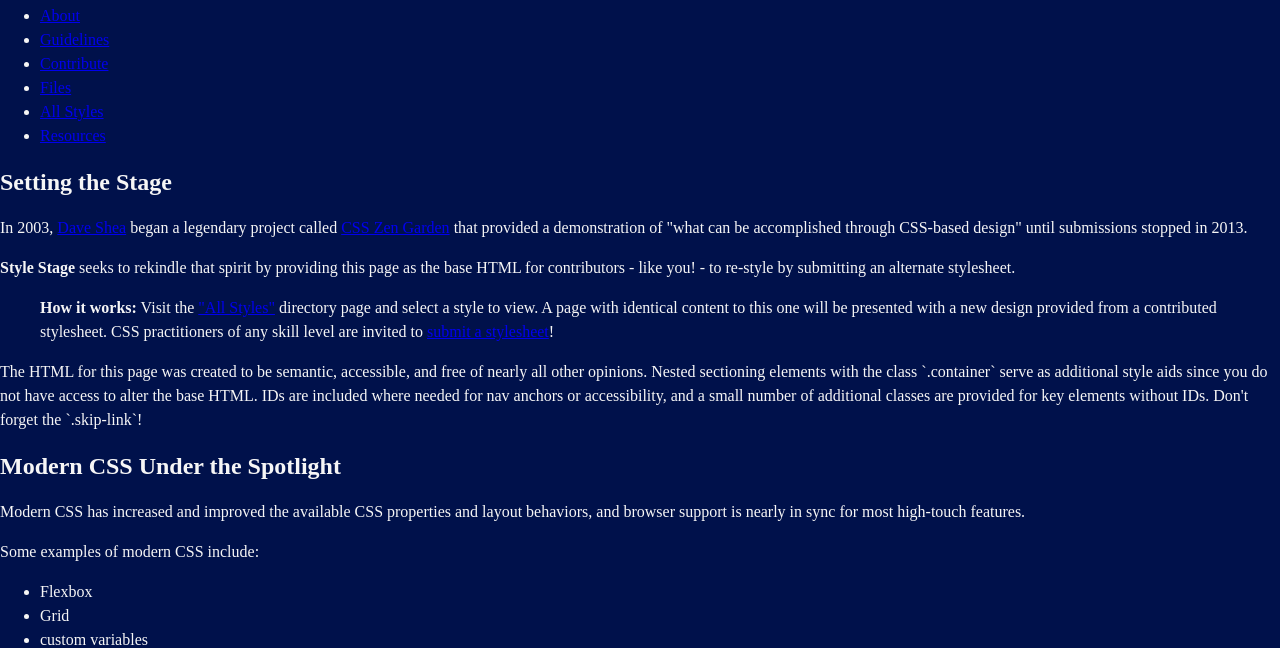
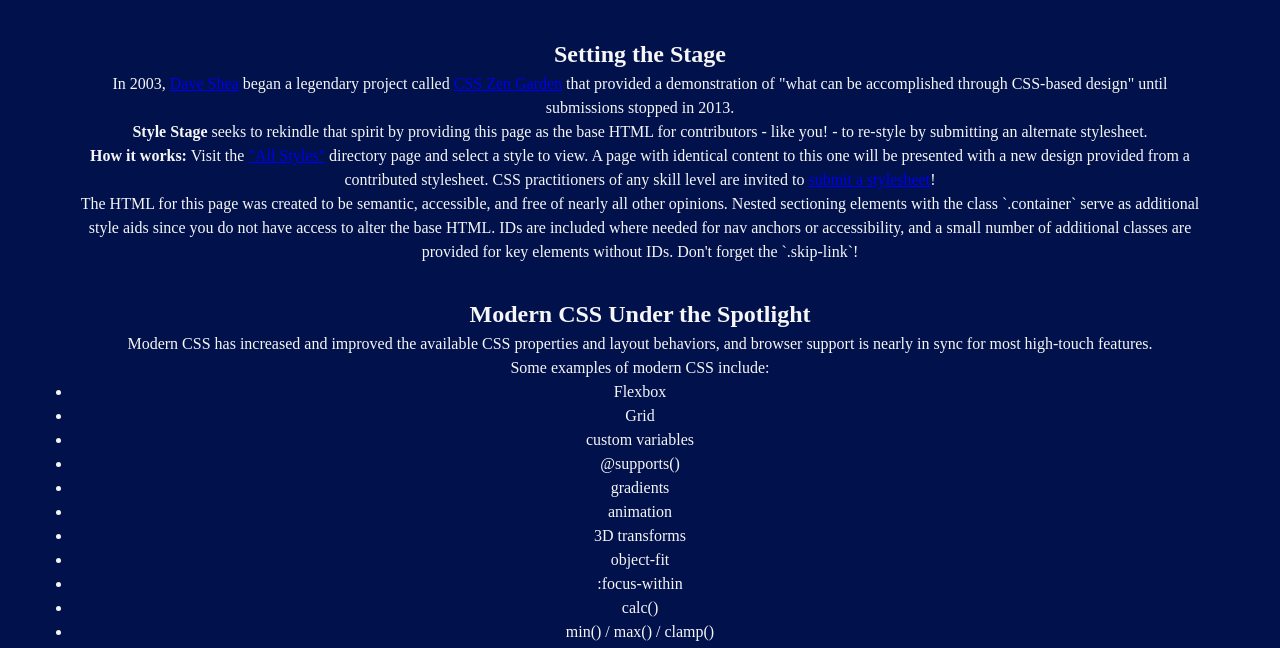
Before and after one commit to kirstenatkinson/wdd331-team02, a website: page public/index.html in a window 1280 px wide. Shown: the part 1487-2135 px from the top of the page. Drawn offline with Linux system fonts and the light colour scheme.

Commit message:
I started mobile/small view layout

```diff
--- a/public/style.css
+++ b/public/style.css
@@ -61,3 +61,83 @@ body {
   background-color: #00114B;
   color: #f6f6f6;
 }
+
+
+
+/* Michael tried to do mobile layout here
+
+/* Reset */
+* {
+  margin: 0;
+  padding: 0;
+  box-sizing: border-box;
+}
+
+/* Mobile-first styles */
+body {
+
+  text-align: center;
+}
+
+.container {
+  max-width: 1200px;
+  margin: 0 auto;
+  padding: 1rem;
+}
+
+header {
+  padding: 2rem 0;
+}
+
+nav {
+
+  color: #fff;
+  padding: 1rem 0;
+}
+
+nav ul {
+  list-style-type:none;
+  display: none;
+  padding: 0;
+}
+
+nav li {
+  margin-bottom: 0.5rem;
+
+}
+
+nav a {
+  color: #fff;
+  text-decoration: none;
+}
+
+main {
+  padding: 2rem 0;
+}
+
+.skip-link {
+  position: absolute;
+  left: -9999px;
+  z-index: 999;
+  color: #fff;
+  padding: 0.5rem 1rem;
+  text-decoration: none;
+}
+
+.skip-link:focus {
+  left: 50%;
+  transform: translateX(-50%);
+}
+
+/* Media query for larger screens */
+@media (min-width: 768px) {
+  nav ul {
+    display: flex;
+    justify-content: center;
+    align-items: center;
+  }
+
+  nav li {
+    margin: 0 1rem;
+  }
+}
```
